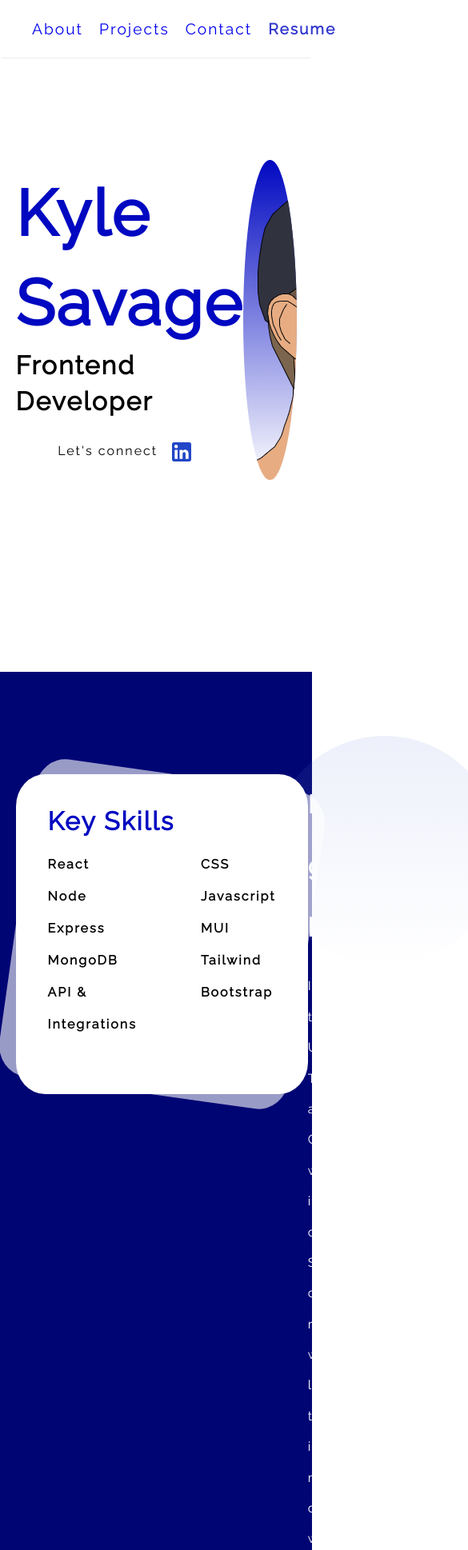
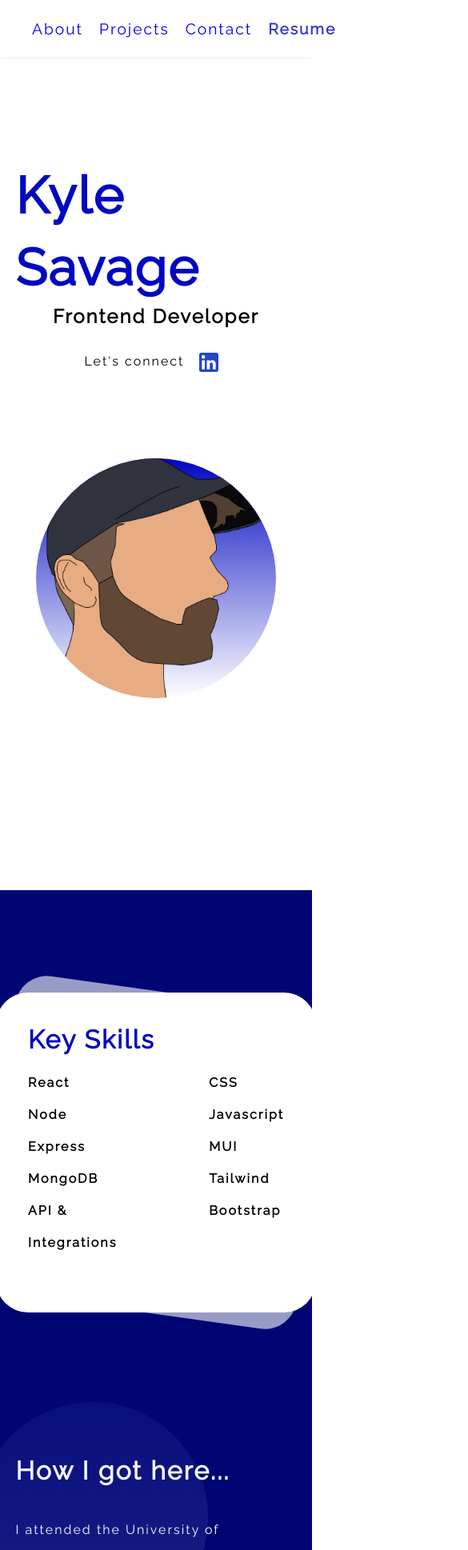
Before and after one commit to savagekyle/Portfolio, a React (Create React App) app: page / in a window 390 px wide. Shown: the top 1938 px of the page at 80% size, 585 px wide, since content can reach past the window. Built offline with nearby package versions, Linux system fonts and the light colour scheme.

Commit message:
Worked on mobile responsiveness

```diff
--- a/src/components/projects/index.css
+++ b/src/components/projects/index.css
@@ -2,9 +2,10 @@
   width: fit-content;
   border-radius: 2rem;
   margin-inline: auto;
-  min-width: min(90%, auto);
+
   margin-bottom: 5rem;
   box-shadow: 0.5rem 1rem 3rem var(--blue-primary-100);
+  position: relative;
 }
 .p-img {
   border-radius: 2rem;
@@ -48,3 +49,15 @@
 .p-content p {
   max-width: 500px;
 }
+@media (max-width: 1100px) {
+  .project {
+    flex-direction: column;
+  }
+
+  .p-img {
+    min-width: 100%;
+  }
+}
+
+@media (max-width: 800px) {
+}
--- a/src/components/projects/index.jsx
+++ b/src/components/projects/index.jsx
@@ -1,15 +1,17 @@
 import React from "react";
 import "./index.css";
+import { useMediaQuery } from "@mui/material";
 import GitHubIcon from "@mui/icons-material/GitHub";
 import LaunchIcon from "@mui/icons-material/Launch";
 
-const index = (props) => {
+const Projects = (props) => {
+  const isSmallScreen = useMediaQuery("(max-width: 1100px)");
   const reversed = props.reversed;
 
   return (
     <div
       className="project flex"
-      style={{ flexDirection: reversed && "row-reverse" }}
+      style={{ flexDirection: reversed && !isSmallScreen && "row-reverse" }}
     >
       <div className="p-img">
         <img src={props.img} alt="" />
@@ -24,4 +26,4 @@ const index = (props) => {
   );
 };
 
-export default index;
+export default Projects;
--- a/src/scenes/about/index.css
+++ b/src/scenes/about/index.css
@@ -31,3 +31,15 @@
   font-size: 2rem;
   margin-bottom: 1rem;
 }
+
+@media (max-width: 1100px) {
+  .about-content {
+    flex-direction: column;
+    justify-content: center;
+    gap: 10rem;
+    align-items: center;
+  }
+}
+
+@media (max-width: 800px) {
+}
--- a/src/scenes/about/index.jsx
+++ b/src/scenes/about/index.jsx
@@ -5,7 +5,7 @@ import Skills from "../../components/skills/index";
 const index = () => {
   return (
     <div className="about" id="about">
-      <div className="container flex spaceBetween">
+      <div className="about-content container flex spaceBetween">
         <Skills />
         <div className="story flex column">
           <h1>How I got here...</h1>
--- a/src/scenes/contact/index.css
+++ b/src/scenes/contact/index.css
@@ -22,3 +22,11 @@
   align-items: center;
   gap: 0.5rem;
 }
+
+@media (max-width: 1100px) {
+  .info {
+    flex-direction: column;
+    align-items: center;
+    gap: 2rem;
+  }
+}
--- a/src/scenes/landing/index.css
+++ b/src/scenes/landing/index.css
@@ -45,4 +45,33 @@
 
 .portrait img {
   object-fit: cover;
+  height: 120%;
+  width: 100%;
 }
+
+@media (max-width: 1100px) {
+  .landing-content {
+    flex-direction: column;
+    justify-content: center;
+    gap: 6rem;
+  }
+
+  .portrait {
+    margin-inline: auto;
+  }
+}
+
+@media (max-width: 800px) {
+  .title {
+    font-size: 4rem;
+  }
+
+  .subtitle {
+    font-size: 1.5rem;
+  }
+
+  .portrait {
+    height: 300px;
+    width: 300px;
+  }
+}
--- a/src/scenes/landing/index.jsx
+++ b/src/scenes/landing/index.jsx
@@ -7,17 +7,19 @@ import { IconButton } from "@mui/material";
 const Landing = () => {
   return (
     <div className="landing">
-      <div className="container flex spaceBetween">
+      <div className="landing-content container flex spaceBetween">
         <div className="title-wrapper flex column flexMiddle">
           <h1 className="title">Kyle Savage</h1>
           <h3 className="subtitle">Frontend Developer</h3>
           <div className="linkedIn">
             Let's connect{" "}
-            <IconButton>
-              <LinkedInIcon
-                sx={{ fontSize: "2rem", color: "var(--blue-secondary-500)" }}
-              />
-            </IconButton>
+            <a href="https://www.linkedin.com/in/kylersavage">
+              <IconButton>
+                <LinkedInIcon
+                  sx={{ fontSize: "2rem", color: "var(--blue-secondary-500)" }}
+                />
+              </IconButton>
+            </a>
           </div>
         </div>
         <div className="portrait">
--- a/src/scenes/projects/index.jsx
+++ b/src/scenes/projects/index.jsx
@@ -8,7 +8,11 @@ const index = () => {
   return (
     <div className="projects" id="projects">
       <div className="container">
-        <h1 className="projects-title">My Projects</h1>
+        <h1 className="projects-title">
+          My Projects
+          <hr />
+        </h1>
+
         <Projects
           img={br}
           title="Blackthorn Residential"
```
